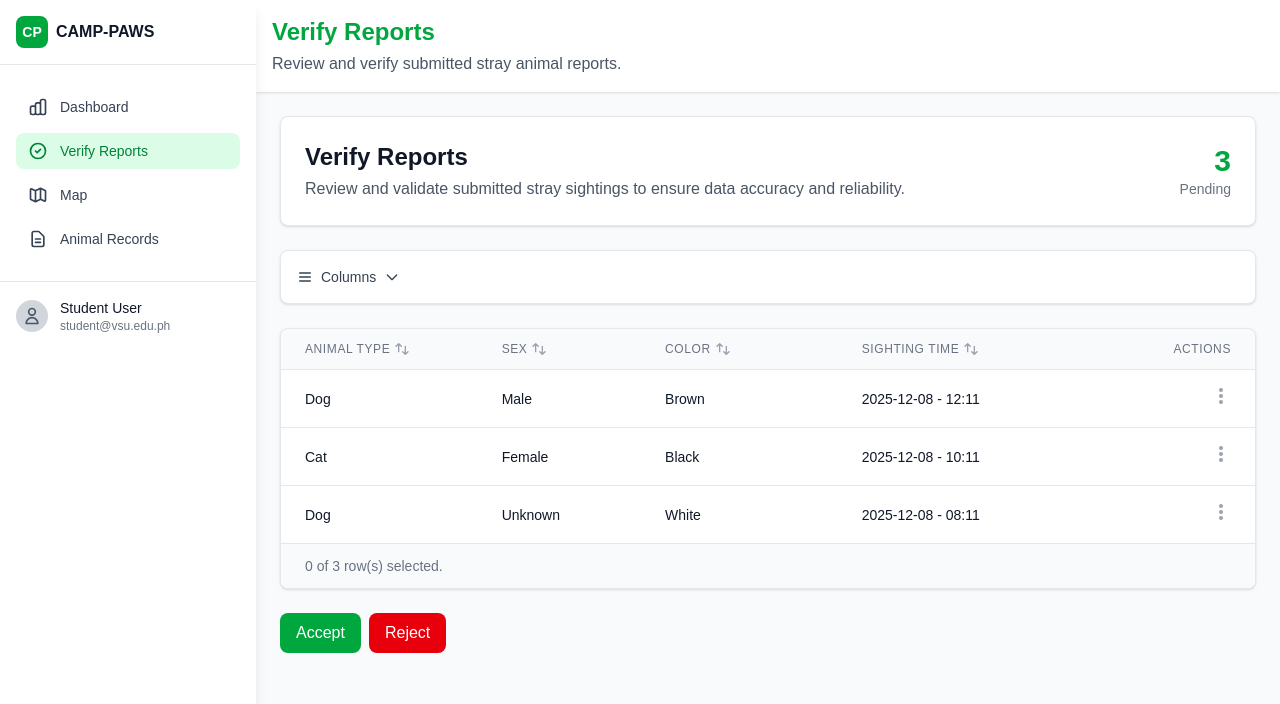
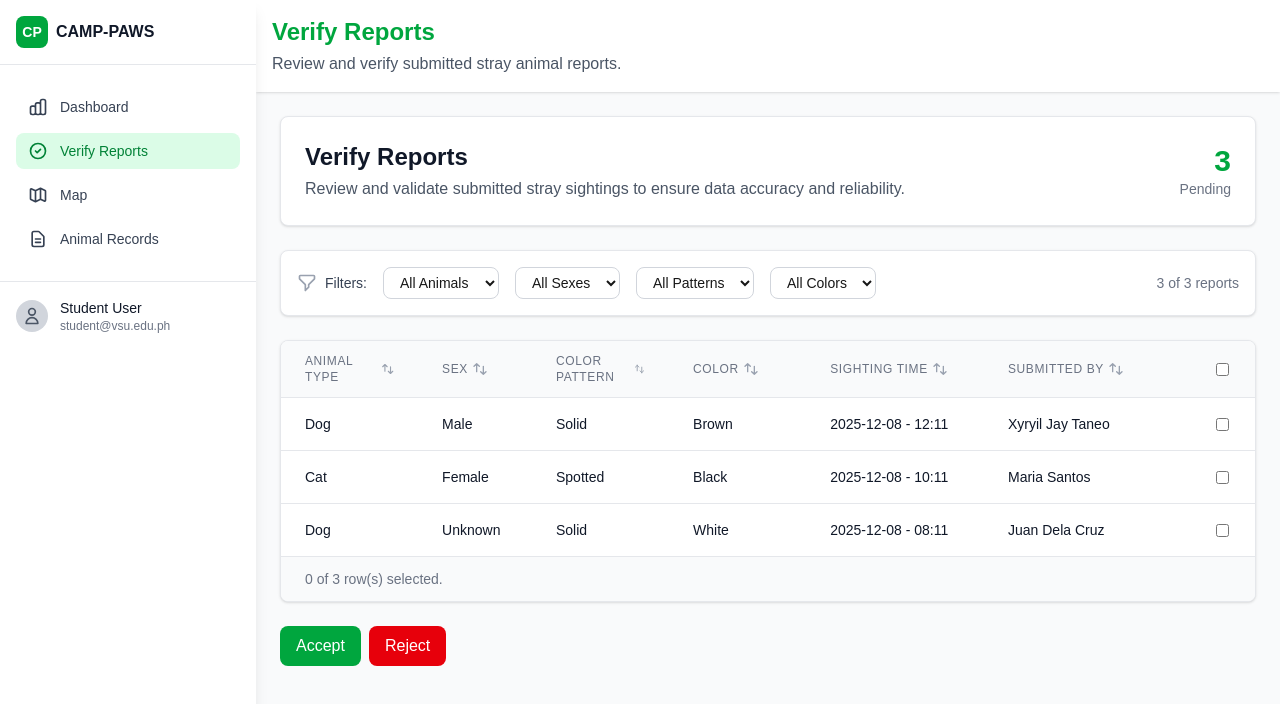
Before and after one commit to CSci-153-Web-Systems-and-Technologies/batch-2025-camp-paws-web, a Next.js app: page /verify in a window 1280 px wide. Shown: the top 704 px of the page. Built offline with nearby package versions, Linux system fonts and the light colour scheme.

Commit message:
feat: additional column and filtering system with minor UI fix

```diff
--- a/src/app/(dashboard)/(admin)/verify/components/ReportsTable.tsx
+++ b/src/app/(dashboard)/(admin)/verify/components/ReportsTable.tsx
@@ -1,12 +1,39 @@
 // Single Responsibility: Display reports in a table format
+'use client';
+
+import { useState } from 'react';
 import { ReportsTableProps } from '../types/VerifyTypes';
 
 export default function ReportsTable({ reports, onRowClick, selectedColumns }: ReportsTableProps) {
+  const [selectedRows, setSelectedRows] = useState<Set<string>>(new Set());
+
+  const handleSelectAll = (checked: boolean) => {
+    if (checked) {
+      setSelectedRows(new Set(reports.map(r => r.id)));
+    } else {
+      setSelectedRows(new Set());
+    }
+  };
+
+  const handleSelectRow = (reportId: string, checked: boolean) => {
+    const newSelected = new Set(selectedRows);
+    if (checked) {
+      newSelected.add(reportId);
+    } else {
+      newSelected.delete(reportId);
+    }
+    setSelectedRows(newSelected);
+  };
+
+  const isAllSelected = reports.length > 0 && selectedRows.size === reports.length;
+  const isSomeSelected = selectedRows.size > 0 && selectedRows.size < reports.length;
   const columnConfig = {
     animalType: { label: 'Animal Type', width: 'w-32' },
     sex: { label: 'Sex', width: 'w-24' },
+    colorPattern: { label: 'Color Pattern', width: 'w-32' },
     primaryColor: { label: 'Color', width: 'w-32' },
     spottedTime: { label: 'Sighting Time', width: 'w-40' },
+    submittedBy: { label: 'Submitted By', width: 'w-48' },
   };
 
   const getDisplayColumns = () => {
@@ -37,8 +64,21 @@ export default function ReportsTable({ reports, onRowClick, selectedColumns }: R
                   </th>
                 );
               })}
-              <th className="px-6 py-3 text-right text-xs font-medium text-gray-500 uppercase tracking-wider w-16">
-                Actions
+              {/* Checkbox column */}
+              <th className="px-6 py-3 w-12 text-center">
+                <div className="flex items-center justify-center">
+                  <input
+                    type="checkbox"
+                    checked={isAllSelected}
+                    ref={(input) => {
+                      if (input) {
+                        input.indeterminate = isSomeSelected;
+                      }
+                    }}
+                    onChange={(e) => handleSelectAll(e.target.checked)}
+                    className="rounded border-gray-300 text-green-600 focus:ring-green-500"
+                  />
+                </div>
               </th>
             </tr>
           </thead>
@@ -50,41 +90,63 @@ export default function ReportsTable({ reports, onRowClick, selectedColumns }: R
                 </td>
               </tr>
             ) : (
-              reports.map((report) => (
+              reports.map((report) => {
+                const isSelected = selectedRows.has(report.id);
+                return (
                   <tr
                     key={report.id}
-                  onClick={() => onRowClick(report)}
-                  className="hover:bg-gray-50 cursor-pointer transition-colors"
+                    className={`hover:bg-gray-50 cursor-pointer transition-colors ${
+                      isSelected ? 'bg-green-50' : ''
+                    }`}
                   >
                     {displayColumns.map((columnId) => (
-                    <td key={columnId} className="px-6 py-4 whitespace-nowrap text-sm text-gray-900">
+                      <td
+                        key={columnId}
+                        onClick={() => onRowClick(report)}
+                        className="px-6 py-4 whitespace-nowrap text-sm text-gray-900"
+                      >
                         {columnId === 'animalType' && (
                           <span className="capitalize">{report.animalType}</span>
                         )}
                         {columnId === 'sex' && (
                           <span className="capitalize">{report.sex}</span>
                         )}
+                        {columnId === 'colorPattern' && (
+                          <span className="capitalize">{report.colorPattern}</span>
+                        )}
                         {columnId === 'primaryColor' && report.primaryColor}
                         {columnId === 'spottedTime' && `${report.spottedDate} - ${report.spottedTime}`}
+                        {columnId === 'submittedBy' && (
+                          <div className="max-w-xs truncate">{report.reportedBy}</div>
+                        )}
                       </td>
                     ))}
-                  <td className="px-6 py-4 whitespace-nowrap text-right text-sm font-medium">
-                    <button className="text-gray-400 hover:text-gray-600">
-                      <svg className="w-5 h-5" fill="currentColor" viewBox="0 0 20 20">
-                        <path d="M10 6a2 2 0 110-4 2 2 0 010 4zM10 12a2 2 0 110-4 2 2 0 010 4zM10 18a2 2 0 110-4 2 2 0 010 4z" />
-                      </svg>
-                    </button>
+                    {/* Checkbox column */}
+                    <td className="px-6 py-4 whitespace-nowrap text-center">
+                      <div className="flex items-center justify-center">
+                        <input
+                          type="checkbox"
+                          checked={isSelected}
+                          onChange={(e) => {
+                            e.stopPropagation();
+                            handleSelectRow(report.id, e.target.checked);
+                          }}
+                          onClick={(e) => e.stopPropagation()}
+                          className="rounded border-gray-300 text-green-600 focus:ring-green-500"
+                        />
+                      </div>
                     </td>
                   </tr>
-              ))
+                );
+              })
             )}
           </tbody>
         </table>
       </div>
 
-      {/* Pagination info */}
+      {/* Selection info */}
       <div className="bg-gray-50 px-6 py-3 border-t border-gray-200 text-sm text-gray-500">
-        0 of {reports.length} row(s) selected.
+        {selectedRows.size} of {reports.length} row(s) selected.
       </div>
     </div>
   );
--- a/src/app/(dashboard)/(admin)/verify/components/VerifyReportsRefactored.tsx
+++ b/src/app/(dashboard)/(admin)/verify/components/VerifyReportsRefactored.tsx
@@ -7,7 +7,7 @@ import { getReportService } from '../services/ReportService';
 import ReportsTable from './ReportsTable';
 import ReportDetailsModal from './ReportDetailsModal';
 
-const AVAILABLE_COLUMNS = ['animalType', 'sex', 'primaryColor', 'spottedTime'];
+const AVAILABLE_COLUMNS = ['animalType', 'sex', 'colorPattern', 'primaryColor', 'spottedTime', 'submittedBy'];
 
 export default function VerifyReportsRefactored({ initialReports }: VerifyReportsProps) {
   const [reports, setReports] = useState<Report[]>(initialReports || []);
@@ -16,6 +16,27 @@ export default function VerifyReportsRefactored({ initialReports }: VerifyReport
   const [isLoading, setIsLoading] = useState(!initialReports);
   const [error, setError] = useState<string | null>(null);
   const [selectedColumns] = useState<string[]>(AVAILABLE_COLUMNS);
+
+  // Filter states
+  const [filters, setFilters] = useState({
+    animalType: 'all',
+    sex: 'all',
+    colorPattern: 'all',
+    primaryColor: 'all'
+  });
+
+  // Apply filters to reports
+  const filteredReports = reports.filter(report => {
+    if (filters.animalType !== 'all' && report.animalType !== filters.animalType) return false;
+    if (filters.sex !== 'all' && report.sex !== filters.sex) return false;
+    if (filters.colorPattern !== 'all' && report.colorPattern !== filters.colorPattern) return false;
+    if (filters.primaryColor !== 'all' && report.primaryColor !== filters.primaryColor) return false;
+    return true;
+  });
+
+  const handleFilterChange = (filterType: string, value: string) => {
+    setFilters(prev => ({ ...prev, [filterType]: value }));
+  };
 
   // Fetch reports
   useEffect(() => {
@@ -124,28 +145,97 @@ export default function VerifyReportsRefactored({ initialReports }: VerifyReport
             </p>
           </div>
           <div className="text-right">
-            <div className="text-3xl font-bold text-green-600">{reports.length}</div>
-            <div className="text-sm text-gray-500">Pending</div>
+            <div className="text-3xl font-bold text-green-600">{filteredReports.length}</div>
+            <div className="text-sm text-gray-500">
+              {filteredReports.length === reports.length ? 'Pending' : `of ${reports.length} total`}
+            </div>
           </div>
         </div>
       </div>
 
-      {/* Column Selector - Placeholder for now */}
+      {/* Filters */}
       <div className="bg-white rounded-lg shadow-sm p-4 border border-gray-200">
-        <button className="flex items-center gap-2 text-sm text-gray-700 hover:text-gray-900">
-          <svg className="w-4 h-4" fill="none" stroke="currentColor" viewBox="0 0 24 24">
-            <path strokeLinecap="round" strokeLinejoin="round" strokeWidth={2} d="M4 6h16M4 12h16M4 18h16" />
-          </svg>
-          Columns
-          <svg className="w-4 h-4" fill="none" stroke="currentColor" viewBox="0 0 24 24">
-            <path strokeLinecap="round" strokeLinejoin="round" strokeWidth={2} d="M19 9l-7 7-7-7" />
-          </svg>
-        </button>
+        <div className="flex items-center gap-4 flex-wrap">
+          <div className="flex items-center gap-2">
+            <svg className="w-5 h-5 text-gray-400" fill="none" stroke="currentColor" viewBox="0 0 24 24">
+              <path strokeLinecap="round" strokeLinejoin="round" strokeWidth={2} d="M3 4a1 1 0 011-1h16a1 1 0 011 1v2.586a1 1 0 01-.293.707l-6.414 6.414a1 1 0 00-.293.707V17l-4 4v-6.586a1 1 0 00-.293-.707L3.293 7.293A1 1 0 013 6.586V4z" />
+            </svg>
+            <span className="text-sm font-medium text-gray-700">Filters:</span>
+          </div>
+
+          {/* Animal Type Filter */}
+          <select
+            value={filters.animalType}
+            onChange={(e) => handleFilterChange('animalType', e.target.value)}
+            className="px-3 py-1.5 text-sm border border-gray-300 rounded-lg focus:ring-2 focus:ring-green-500 focus:border-green-500"
+          >
+            <option value="all">All Animals</option>
+            <option value="dog">Dog</option>
+            <option value="cat">Cat</option>
+          </select>
+
+          {/* Sex Filter */}
+          <select
+            value={filters.sex}
+            onChange={(e) => handleFilterChange('sex', e.target.value)}
+            className="px-3 py-1.5 text-sm border border-gray-300 rounded-lg focus:ring-2 focus:ring-green-500 focus:border-green-500"
+          >
+            <option value="all">All Sexes</option>
+            <option value="male">Male</option>
+            <option value="female">Female</option>
+          </select>
+
+          {/* Color Pattern Filter */}
+          <select
+            value={filters.colorPattern}
+            onChange={(e) => handleFilterChange('colorPattern', e.target.value)}
+            className="px-3 py-1.5 text-sm border border-gray-300 rounded-lg focus:ring-2 focus:ring-green-500 focus:border-green-500"
+          >
+            <option value="all">All Patterns</option>
+            <option value="solid">Solid</option>
+            <option value="spotted">Spotted</option>
+            <option value="striped">Striped</option>
+            <option value="patched">Patched</option>
+            <option value="brindle">Brindle</option>
+          </select>
+
+          {/* Primary Color Filter */}
+          <select
+            value={filters.primaryColor}
+            onChange={(e) => handleFilterChange('primaryColor', e.target.value)}
+            className="px-3 py-1.5 text-sm border border-gray-300 rounded-lg focus:ring-2 focus:ring-green-500 focus:border-green-500"
+          >
+            <option value="all">All Colors</option>
+            <option value="Black">Black</option>
+            <option value="White">White</option>
+            <option value="Brown">Brown</option>
+            <option value="Gray">Gray</option>
+            <option value="Tan">Tan</option>
+            <option value="Orange">Orange</option>
+            <option value="Yellow">Yellow</option>
+            <option value="Cream">Cream</option>
+          </select>
+
+          {/* Clear Filters */}
+          {(filters.animalType !== 'all' || filters.sex !== 'all' || filters.colorPattern !== 'all' || filters.primaryColor !== 'all') && (
+            <button
+              onClick={() => setFilters({ animalType: 'all', sex: 'all', colorPattern: 'all', primaryColor: 'all' })}
+              className="px-3 py-1.5 text-sm text-gray-600 hover:text-gray-900 border border-gray-300 rounded-lg hover:bg-gray-50 transition-colors"
+            >
+              Clear Filters
+            </button>
+          )}
+
+          {/* Results count */}
+          <div className="ml-auto text-sm text-gray-500">
+            {filteredReports.length} of {reports.length} reports
+          </div>
+        </div>
       </div>
 
       {/* Reports Table */}
       <ReportsTable
-        reports={reports}
+        reports={filteredReports}
         onRowClick={handleRowClick}
         selectedColumns={selectedColumns}
       />
```
Lines whose indentation alone changed are shown as unchanged.
